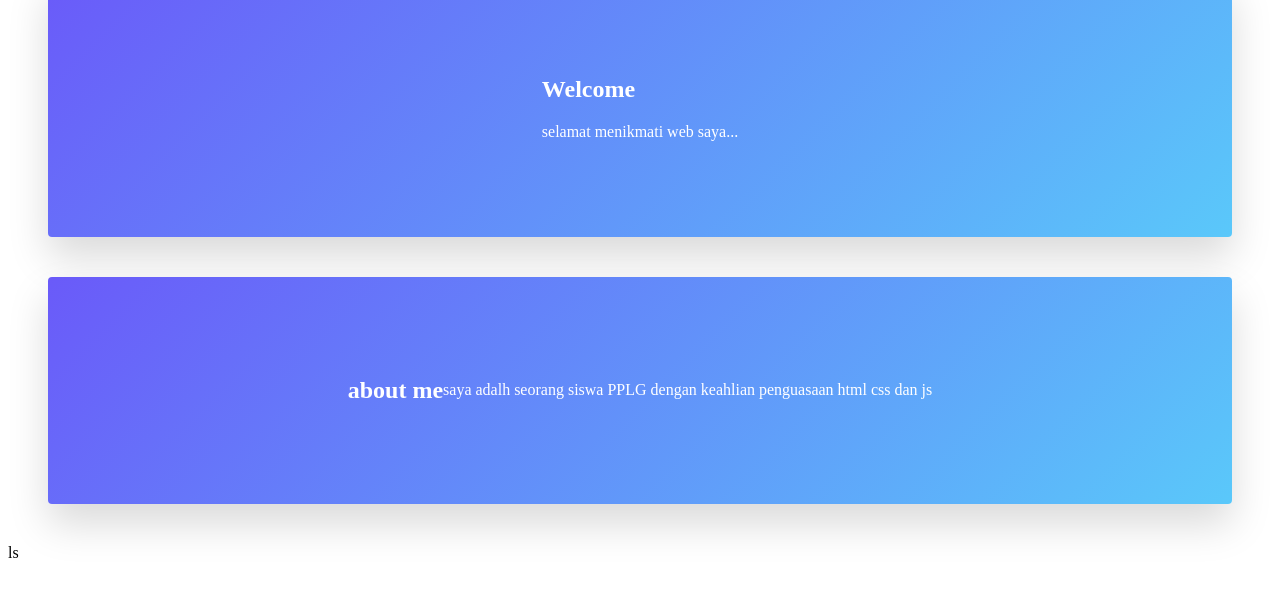
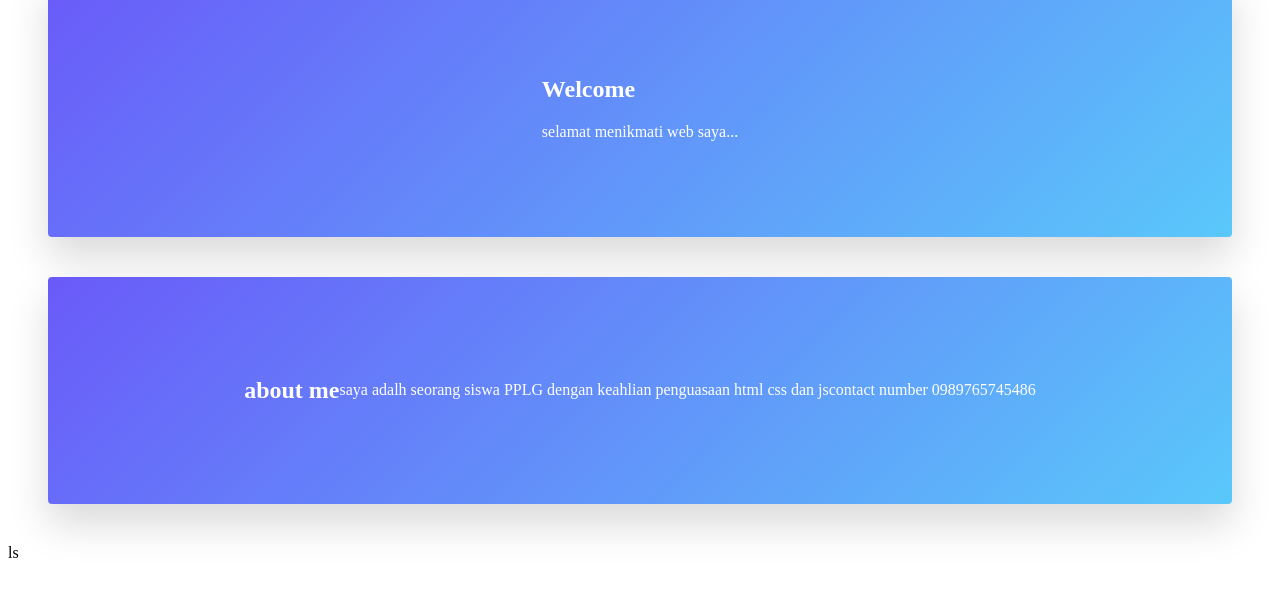
Before and after one commit to fiionez/navbar-learn, a plain HTML site: page index.html in a window 1280 px wide. Shown: the part 64-660 px from the top of the page. Drawn offline with Linux system fonts and the light colour scheme.

Commit message:
hai update dong biar keren

```diff
--- a/index.html
+++ b/index.html
@@ -84,6 +84,7 @@
 	<section class="content">
 		<h2>about me</h2>
 		<p>saya adalh seorang siswa PPLG dengan keahlian penguasaan html css dan js</p>
+		<p>contact number 0989765745486</>
 	</section>
 </body>
 </html>ls
```
